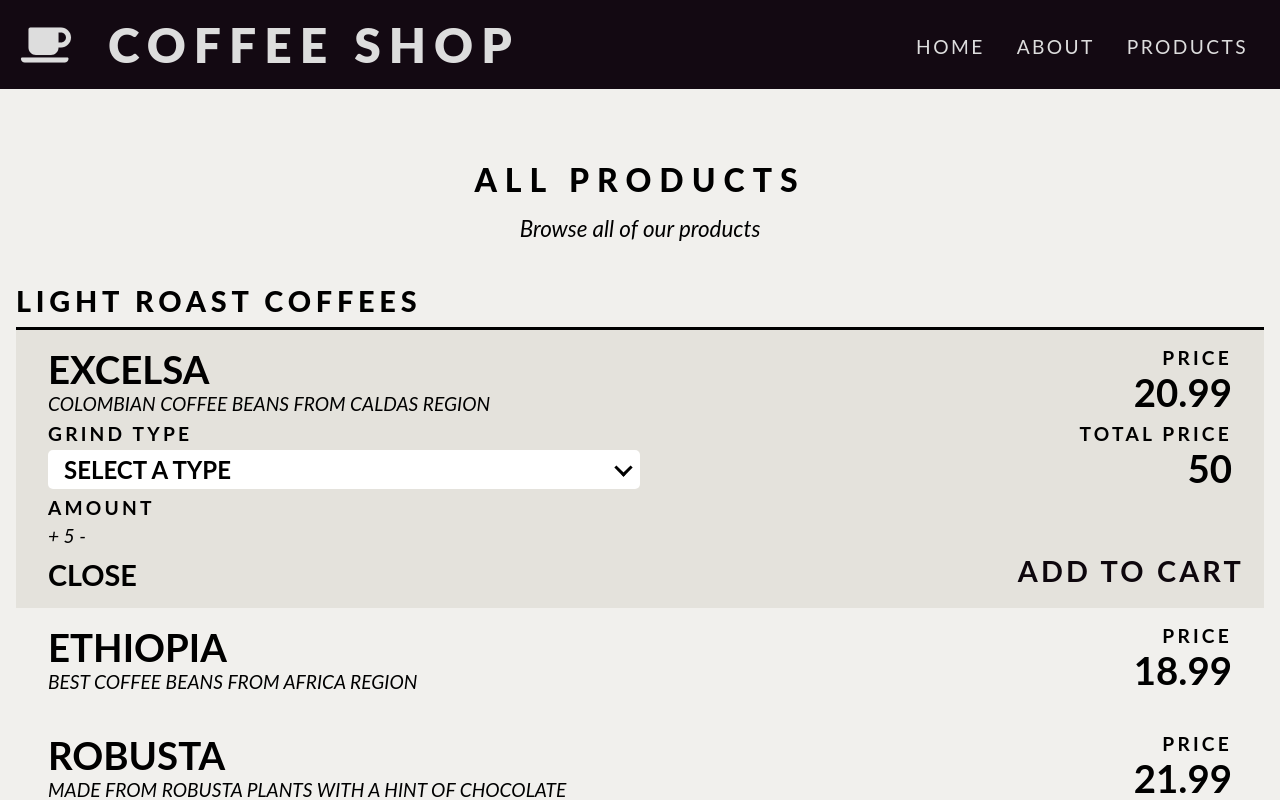
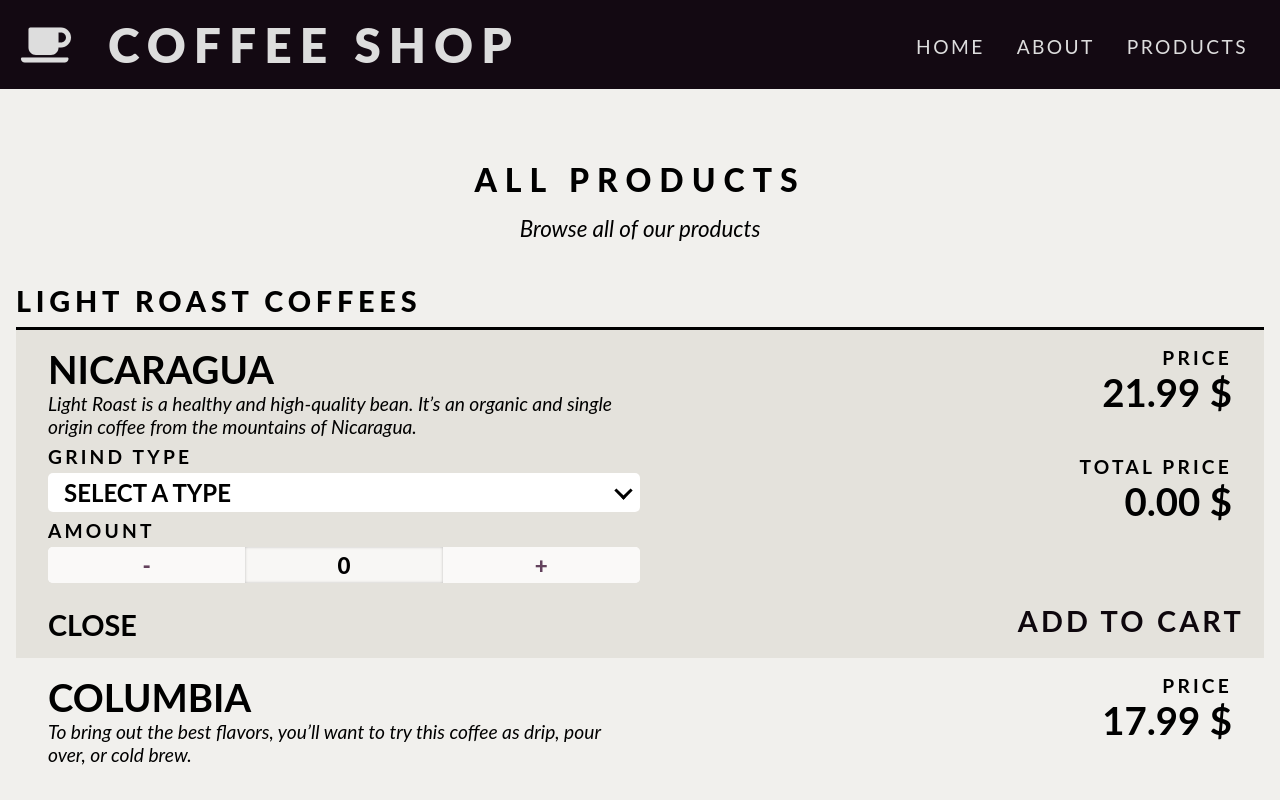
Before and after one commit to alperdegre/sample-react-app, a React (Create React App) app: page /products in a window 1280 px wide. Both pictures are taken after a click on the button 640 px from the left and 383 px from the top of the page. Shown: the top 800 px of the page. Built offline with nearby package versions, Linux system fonts and the light colour scheme.

Commit message:
Add ProductAmountSelector component

```diff
--- a/src/App.css
+++ b/src/App.css
@@ -1,3 +1,15 @@
+/* Chrome, Safari, Edge, Opera */
+input::-webkit-outer-spin-button,
+input::-webkit-inner-spin-button {
+  -webkit-appearance: none;
+  margin: 0;
+}
+
+/* Firefox */
+input[type='number'] {
+  -moz-appearance: textfield;
+}
+
 main {
   width: 100%;
 }
@@ -17,7 +29,6 @@ main {
 .justify {
   justify-content: space-between;
 }
-
 
 @media only screen and (max-width: 1399px) and (min-width: 1200px) {
   html {
--- /dev/null
+++ b/src/components/ProductsPage/ProductAmountSelector.js
@@ -0,0 +1,69 @@
+import React, { useEffect, useState } from 'react';
+import PropTypes from 'prop-types';
+import classes from './ProductAmountSelector.module.css';
+
+function ProductAmountSelector({ onAmountChange }) {
+  const [selectedAmount, setSelectedAmount] = useState(0);
+
+  const amountChangeHandler = (event) => {
+    // check if the entered value is a number between 1 and 99
+    if (
+      (event.target.value >= 1 && event.target.value <= 99) ||
+      event.target.value.length === 0
+    ) {
+      setSelectedAmount(event.target.value);
+    }
+  };
+
+  const plusButtonClicked = () => {
+    if (selectedAmount < 99) {
+      setSelectedAmount((prev) => +prev + 1);
+    }
+  };
+
+  const minusButtonClicked = () => {
+    if (selectedAmount > 0) {
+      setSelectedAmount((prev) => +prev - 1);
+    }
+  };
+
+  useEffect(() => {
+    if (selectedAmount > 0) {
+      onAmountChange(selectedAmount);
+    }
+  }, [selectedAmount]);
+
+  return (
+    <div className={classes['selector-wrapper']}>
+      <button
+        className={`${classes['selector-button']} ${classes.minus}`}
+        type="button"
+        onClick={minusButtonClicked}
+      >
+        -
+      </button>
+      <input
+        type="number"
+        className={classes['selector-input']}
+        min="0"
+        max="99"
+        value={selectedAmount}
+        step="1"
+        onChange={amountChangeHandler}
+      />
+      <button
+        className={`${classes['selector-button']} ${classes.plus}`}
+        type="button"
+        onClick={plusButtonClicked}
+      >
+        +
+      </button>
+    </div>
+  );
+}
+
+ProductAmountSelector.propTypes = {
+  onAmountChange: PropTypes.func.isRequired,
+};
+
+export default ProductAmountSelector;
--- /dev/null
+++ b/src/components/ProductsPage/ProductAmountSelector.module.css
@@ -0,0 +1,50 @@
+.selector-wrapper {
+  display: flex;
+  flex-basis: 0;
+  width: 100%;
+  font-weight: 700;
+  font-size: 1.5rem;
+  cursor: pointer;
+  background-color: #fff;
+  border-radius: 5px;
+}
+
+.selector-button {
+  display: inline-block;
+  width: 100%;
+  flex-grow: 1;
+  padding: 0.3rem 1rem;
+  font-size: 1.4rem;
+  font-weight: 800;
+  text-align: center;
+  border: none;
+  background-color: #faf9f8;
+  color: #63425d;
+}
+
+.selector-button:hover {
+  background-color: #fff;
+}
+
+.selector-input {
+  display: inline-block;
+  width: 100%;
+  flex-grow: 1;
+  font-size: 1.4rem;
+  font-weight: 800;
+  padding: 0.3rem 1rem;
+  text-align: center;
+  border: none;
+  background-color: #f8f7f5;
+  box-shadow: rgba(0, 0, 0, 0.24) 0px 0px 3px inset;
+}
+
+.minus {
+  border-top-left-radius: 5px;
+  border-bottom-left-radius: 5px;
+}
+
+.plus {
+  border-top-right-radius: 5px;
+  border-bottom-right-radius: 5px;
+}
--- a/src/components/ProductsPage/ProductDropdown.module.css
+++ b/src/components/ProductsPage/ProductDropdown.module.css
@@ -1,6 +1,7 @@
 .dropdown {
   position: relative;
   width: 100%;
+  text-transform: uppercase;
 }
 
 .dropdown-button {
--- a/src/components/ProductsPage/ProductItem.js
+++ b/src/components/ProductsPage/ProductItem.js
@@ -2,6 +2,7 @@ import React, { useState } from 'react';
 import PropTypes from 'prop-types';
 import classes from './ProductItem.module.css';
 import ProductDropdown from './ProductDropdown';
+import ProductAmountSelector from './ProductAmountSelector';
 
 function ProductItem({ name, description, price }) {
   const [isSelected, setIsSelected] = useState(false);
@@ -10,6 +11,8 @@ function ProductItem({ name, description, price }) {
     title: 'Select a Type',
     value: 'no',
   });
+  const [selectedAmount, setSelectedAmount] = useState(0);
+
   const dropdownItems = [
     { id: 1, title: 'Extra Coarse (Cold Brew)', value: 'extra-coarse' },
     { id: 2, title: 'Coarse (French Press)', value: 'coarse' },
@@ -36,6 +39,11 @@ function ProductItem({ name, description, price }) {
     setSelectedType(item);
   };
 
+  const productAmountChangeHandler = (amount) => {
+    console.log(amount);
+    setSelectedAmount(amount);
+  };
+
   return (
     <div
       className={
@@ -48,7 +56,7 @@ function ProductItem({ name, description, price }) {
     >
       <div className={classes['product-half']}>
         <h4>{name}</h4>
-        <p>{description}</p>
+        <p className={classes['product-description']}>{description}</p>
         {isSelected && (
           <>
             <h5 className={classes['type-title']}>Grind Type</h5>
@@ -58,7 +66,9 @@ function ProductItem({ name, description, price }) {
               onSelected={dropdownSelectedHandler}
             />
             <h5 className={classes['amount-title']}>Amount</h5>
-            <p>+ 5 -</p>
+            <ProductAmountSelector
+              onAmountChange={productAmountChangeHandler}
+            />
             <button
               className={classes['product-close']}
               type="button"
@@ -71,11 +81,13 @@ function ProductItem({ name, description, price }) {
       </div>
       <div className={classes['product-half']}>
         <h5 className={classes['product-sub-title']}>Price</h5>
-        <h4 className={classes['product-price']}>{price}</h4>
+        <h4 className={classes['product-price']}>{price} $</h4>
         {isSelected && (
           <>
-            <h5 className={classes['product-sub-title']}>Total Price</h5>
-            <h4 className={classes['product-price']}>50</h4>
+            <h5 className={classes['product-total-title']}>Total Price</h5>
+            <h4 className={classes['product-price']}>
+              {(selectedAmount * price).toFixed(2)} $
+            </h4>
             <button className={classes['add-to-cart']} type="button">
               Add to Cart
             </button>
--- a/src/components/ProductsPage/ProductItem.module.css
+++ b/src/components/ProductsPage/ProductItem.module.css
@@ -4,7 +4,6 @@
   justify-content: space-between;
   padding: 1rem 2rem 1rem 2rem;
   user-select: none;
-  text-transform: uppercase;
   cursor: pointer;
 }
 
@@ -23,6 +22,7 @@
 
 .product-price {
   text-align: right;
+  text-transform: uppercase;
   margin-bottom: 0.4rem;
 }
 
@@ -34,9 +34,10 @@
 .product-item h4 {
   font-weight: 700;
   font-size: 2.4rem;
+  text-transform: uppercase;
 }
 
-.product-item p {
+.product-description {
   font-size: 1.2rem;
   font-weight: 400;
   font-style: italic;
@@ -44,16 +45,26 @@
 }
 
 .product-item h5 {
+  text-transform: uppercase;
   font-weight: 700;
   font-size: 1.2rem;
   letter-spacing: 0.2rem;
 }
 
 .product-sub-title {
+  text-transform: uppercase;
   font-weight: 700;
   font-size: 1.2rem;
   letter-spacing: 0.2rem;
   text-align: end;
+}
+
+.product-total-title {
+  font-weight: 700;
+  font-size: 1.2rem;
+  letter-spacing: 0.2rem;
+  text-align: end;
+  margin-top: 2.5rem;
 }
 
 .type-title {
@@ -91,11 +102,11 @@
   padding: 1rem 2rem 1rem 2rem;
   user-select: none;
   position: relative;
-  text-transform: uppercase;
   background-color: #e4e2dc;
 }
 
 .product-item-extend h4 {
+  text-transform: uppercase;
   font-weight: 700;
   font-size: 2.4rem;
 }
@@ -108,6 +119,7 @@
 }
 
 .product-item-extend h5 {
+  text-transform: uppercase;
   font-weight: 700;
   font-size: 1.2rem;
   letter-spacing: 0.2rem;
@@ -116,7 +128,7 @@
 .product-close {
   font-weight: 700;
   font-size: 1.8rem;
-  padding-top: 5px;
+  padding-top: 25px;
   cursor: pointer;
   border: none;
   background-color: transparent;
@@ -142,7 +154,7 @@
 
   .product-div p {
     font-size: 1.3rem;
-    padding:0 1rem;
+    padding: 0 1rem;
   }
 }
 
@@ -161,6 +173,6 @@
 
   .product-div p {
     font-size: 1.3rem;
-    padding:0 1rem;
+    padding: 0 1rem;
   }
 }
--- a/src/components/ProductsPage/ProductsPage.js
+++ b/src/components/ProductsPage/ProductsPage.js
@@ -15,6 +15,7 @@ function ProductsPage() {
       <div className={`container ${classes['products-container']}`}>
         <h3>LIGHT ROAST COFFEES</h3>
         {coffeeData.coffees.map((coffee) => {
+          if (coffee.roast === 'light') {
             return (
               <ProductItem
                 key={coffee.id}
@@ -23,9 +24,37 @@ function ProductsPage() {
                 price={coffee.price.toString()}
               />
             );
+          }
+          return null;
         })}
         <h3>MEDIUM ROAST COFFEES</h3>
+        {coffeeData.coffees.map((coffee) => {
+          if (coffee.roast === 'medium') {
+            return (
+              <ProductItem
+                key={coffee.id}
+                name={coffee.name}
+                description={coffee.description}
+                price={coffee.price.toString()}
+              />
+            );
+          }
+          return null;
+        })}
         <h3>DARK ROAST COFFEES</h3>
+        {coffeeData.coffees.map((coffee) => {
+          if (coffee.roast === 'dark') {
+            return (
+              <ProductItem
+                key={coffee.id}
+                name={coffee.name}
+                description={coffee.description}
+                price={coffee.price.toString()}
+              />
+            );
+          }
+          return null;
+        })}
       </div>
     </div>
   );
--- a/src/components/ProductsPage/ProductsPage.module.css
+++ b/src/components/ProductsPage/ProductsPage.module.css
@@ -1,6 +1,7 @@
 .products-main {
     background-color: #f1f0ed;
     padding-top: 10rem;
+    padding-bottom: 5rem;
 }
 
 .products-title {
--- a/src/data/coffees.json
+++ b/src/data/coffees.json
@@ -2,37 +2,101 @@
   "coffees": [
     {
       "id": "1",
-    "name": "Excelsa",
-    "description": "Colombian coffee beans from Caldas region",
-    "price": 20.99
+      "name": "Nicaragua",
+      "description": "Light Roast is a healthy and high-quality bean. It’s an organic and single origin coffee from the mountains of Nicaragua.",
+      "price": 21.99,
+      "roast": "light"
     },
     {
       "id": "2",
-    "name": "Ethiopia",
-    "description": "Best coffee beans from Africa region",
-    "price": 18.99
+      "name": "Columbia",
+      "description": "To bring out the best flavors, you’ll want to try this coffee as drip, pour over, or cold brew.",
+      "price": 17.99,
+      "roast": "light"
     },
     {
       "id": "3",
-    "name": "Robusta",
-    "description": "Made from Robusta plants with a hint of chocolate",
-    "price": 21.99
+      "name": "Luminosa",
+      "description": "It’s a blend from Columbia and Ethiopia that highlights the best qualities from each region.",
+      "price": 20.99,
+      "roast": "light"
     },
     {
       "id": "4",
-    "name": "Liberica",
-    "description": "Beans with a smoky texture with hints of floral aroma",
-    "price": 23.99
+      "name": "Hawaiian Kona",
+      "description": "This coffee is a blend of two of the best coffee beans in Hawaii. It’s a great way to start your morning.",
+      "price": 18.99,
+      "roast": "light"
     },
-  { "id": "5",
-    "name": "Indonesia",
-    "description": "Arabica beans coming directly from Indonesia",
-    "price": 25.99
+    {
+      "id": "5",
+      "name": "Sumatra",
+      "description": "The flavor has notes of brown sugar, wine, and dried fruit. The beans are grown in volcanic soil that’s mineral-rich.",
+      "price": 21.99,
+      "roast": "medium"
     },
     {
       "id": "6",
+      "name": "Kenya",
+      "description": "The coffee beans are also roasted in small batches, so you can be sure that you’re getting the freshest ones available.",
+      "price": 16.99,
+      "roast": "medium"
+    },
+    {
+      "id": "7",
+      "name": "Big Bang",
+      "description": "The Big Bang Medium Roast variety is smooth and mellow, with tasting notes of tropical fruit.",
+      "price": 19.99,
+      "roast": "medium"
+    },
+    {
+      "id": "8",
+      "name": "Caribou",
+      "description": "The Caribou Blend often has inconsistent quality. Sometimes the taste is on the bland side, and other times, it tastes bitter and burnt.",
+      "price": 18.99,
+      "roast": "medium"
+    },
+    {
+      "id": "9",
+      "name": "Excelsa",
+      "description": "Colombian coffee beans from Caldas region. The flavor is smooth, full-bodied, and dark without being bitter.",
+      "price": 20.99,
+      "roast": "dark"
+    },
+    {
+      "id": "10",
+      "name": "Ethiopia",
+      "description": "Best coffee beans from Africa region. So, if you’ve got health issues that steer you away from traditional coffees, a decaf dark roast is a good way to go.",
+      "price": 18.99,
+      "roast": "dark"
+    },
+    {
+      "id": "11",
+      "name": "Robusta",
+      "description": "Made from Robusta plants with a hint of chocolate. A fine grind on these whole beans brings out their best, and it makes a great espumita when whipped with sugar.",
+      "price": 21.99,
+      "roast": "dark"
+    },
+    {
+      "id": "12",
+      "name": "Liberica",
+      "description": "Beans with a smoky texture with hints of floral aroma. You’ll like the balance and smooth flavor of these coffee beans.",
+      "price": 23.99,
+      "roast": "dark"
+    },
+    {
+      "id": "13",
+      "name": "Indonesia",
+      "description": "Arabica beans coming directly from Indonesia. This famous Indonesian coffee variety is smooth, full-bodied, and perfectly roasted.",
+      "price": 25.99,
+      "roast": "dark"
+    },
+    {
+      "id": "14",
       "name": "India",
-    "description": "Indian beans with a soft taste and high levels of acidity",
-    "price": 16.99
-  }]
+      "description": "Indian beans with a soft taste and high levels of acidity. If you’re looking for a stomach-friendly coffee, this is a good choice.",
+      "price": 16.99,
+      "roast": "dark"
     }
+  ]
+}
```
Lines whose indentation alone changed are shown as unchanged.
